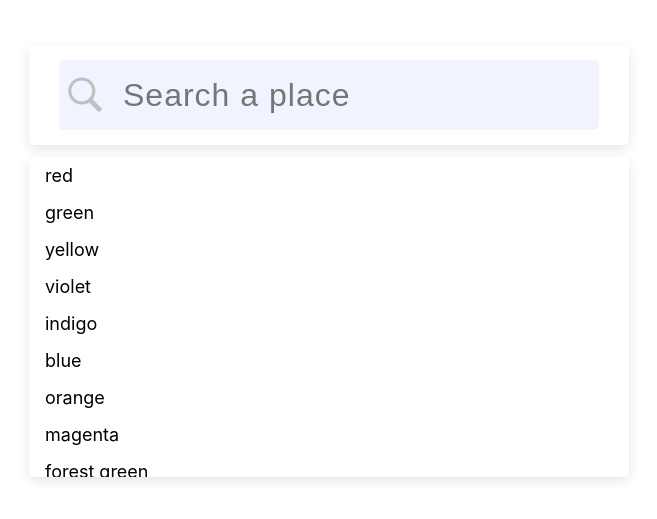
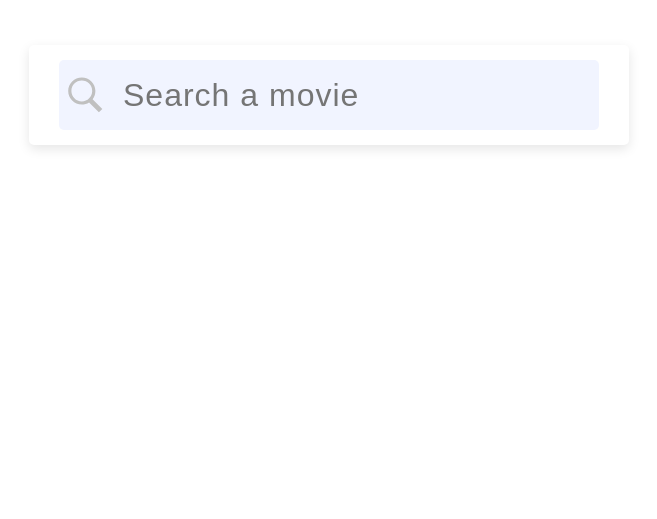
Before and after one commit to nirmalkar/movie-app, a React (Create React App) app: page / in a window 1280 px wide. Shown: the part 195-714 px from the top of the page, without its empty margins (311-968 px from the left). Built offline with nearby package versions, Linux system fonts and the light colour scheme.

Commit message:
OMDb api integration

```diff
--- a/public/index.html
+++ b/public/index.html
@@ -38,6 +38,5 @@
 
       To begin the development, run `npm start` or `yarn start`.
       To create a production bundle, use `npm run build` or `yarn build`.
-    -->
-  </body>
+    --></body>
 </html>
--- /dev/null
+++ b/src/apis/index.js
@@ -0,0 +1,9 @@
+import axios from "axios";
+import { BASE_URL } from "constants/apiConstants";
+
+export const getMovies = async (name) => {
+    const { data } = await axios.get(
+        `${BASE_URL}/?s=${name}&apikey=${process.env.REACT_APP_OMDB_API_KEY}&type=movie`
+    );
+    return data;
+};
--- a/src/components/Input/index.js
+++ b/src/components/Input/index.js
@@ -1,30 +1,18 @@
-import React, { useState, useRef, useEffect, useMemo } from "react";
+import React, { useState, useRef, useEffect } from "react";
 import "./input.scss";
-import _ from "lodash";
 import SearchImg from "assets/images/SearchImg";
-const colorsArr = [
-    { name: "red" },
-    { name: "green" },
-    { name: "yellow" },
-    { name: "violet" },
-    { name: "indigo" },
-    { name: "blue" },
-    { name: "orange" },
-    { name: "magenta" },
-    { name: "forest green" },
-    { name: "ocean blue" },
-    { name: "sky blue" },
-    { name: "magenta" },
-];
 
-export function Input() {
-    return <input>Input One</input>;
+export function Input({ colorsArr }) {
+    return <input type="text" />;
 }
-export function SearchInput({ handleOptionSelect }) {
-    const { debounce } = _;
+export function SearchInput({
+    handleOptionSelect,
+    debouncedResults,
+    movies,
+    loading,
+}) {
     const inputRef = useRef(null);
     const [inputFocused, setInputFocused] = useState(false);
-    const [colors, setColors] = useState(colorsArr);
     const handleInputFocus = (e) => {
         setInputFocused((prev) => !prev);
     };
@@ -39,25 +27,20 @@ export function SearchInput({ handleOptionSelect }) {
         };
     });
 
-    const handleSearchInputChange = async (e) => {
-        const string = e.target.value.toLowerCase();
-        const filteredColorArr = colorsArr.filter((ele) =>
-            ele.name.toLowerCase().includes(string)
-        );
-        setColors(filteredColorArr);
-    };
     const handleMouseOver = () => {
         inputRef.current.blur();
     };
-
-    const debouncedResults = useMemo(() => {
-        return debounce(handleSearchInputChange, 1000);
-    }, []);
-
+    console.log(movies);
     const GetList = () => {
+        if (movies === null && loading === false) return;
         return (
             <div className="search-list">
-                {colors.map((ele, i) => (
+                {!movies?.length ? (
+                    <div className="list-no-data">No data available</div>
+                ) : null}
+                {loading
+                    ? "Loading..."
+                    : movies?.map((ele, i) => (
                           <li
                               key={i}
                               onClick={() => {
@@ -66,7 +49,7 @@ export function SearchInput({ handleOptionSelect }) {
                               }}
                               onMouseOver={handleMouseOver}
                           >
-                        {ele.name}
+                              {ele.Title}
                           </li>
                       ))}
             </div>
@@ -84,7 +67,7 @@ export function SearchInput({ handleOptionSelect }) {
                     type="search"
                     onFocus={handleInputFocus}
                     onBlur={handleInputFocus}
-                    placeholder="Search a place"
+                    placeholder="Search a movie"
                     onChange={debouncedResults}
                 />
                 <GetList />
--- a/src/components/Input/input.scss
+++ b/src/components/Input/input.scss
@@ -66,6 +66,7 @@
     .search-list {
         width: 600px;
         max-height: 40vh;
+        min-height: 7vh;
         background-color: #fff;
         box-shadow: rgba(0, 0, 0, 0.1) 0px 4px 12px;
         position: absolute;
@@ -89,6 +90,15 @@
             &:last-child {
                 border-radius: 0 0 5px 5px;
             }
+        }
+        .list-no-data {
+            font-size: 20px;
+            font-weight: 600;
+            position: absolute;
+            top: 50%;
+            left: 50%;
+            transform: translate(-50%, -50%);
+            color: #b6b8bf;
         }
     }
 }
--- /dev/null
+++ b/src/constants/apiConstants.js
@@ -0,0 +1 @@
+export const BASE_URL = "https://www.omdbapi.com";
--- a/src/screens/Dashboard/index.js
+++ b/src/screens/Dashboard/index.js
@@ -1,15 +1,42 @@
-import React, { useState } from "react";
+import React, { useMemo, useState } from "react";
 import { SearchInput } from "../../components/Input";
+import { getMovies } from "apis/index";
+import _ from "lodash";
 import "./dashboard.scss";
 
 function Dashboard() {
+    const { debounce } = _;
     const [showMainSearch, setShowMainSearch] = useState(true);
+    const [movies, setMovies] = useState(null);
+    const [loading, setLoading] = useState(false);
+    const handleSearchInputChange = async (e) => {
+        setLoading(true);
+        try {
+            const string = e.target.value.toLowerCase();
+            const data = await getMovies(string);
+            console.log(data, "this is movie data");
+            setMovies(data.Search);
+            setLoading(false);
+        } catch (e) {}
+    };
+    const debouncedResults = useMemo(() => {
+        return debounce(handleSearchInputChange, 1000);
+    }, []);
     const handleOptionSelect = () => {
         setShowMainSearch(false);
     };
     return (
         <div className="dashboard-container">
-            <SearchInput {...{ handleOptionSelect }} />
+            <SearchInput
+                {...{
+                    handleOptionSelect,
+                    getMovies,
+                    handleSearchInputChange,
+                    debouncedResults,
+                    movies,
+                    loading,
+                }}
+            />
         </div>
     );
 }
```
Also changed, not shown: 1 other file (tests, documents, lock files or other folders). Lines whose indentation alone changed are shown as unchanged.
